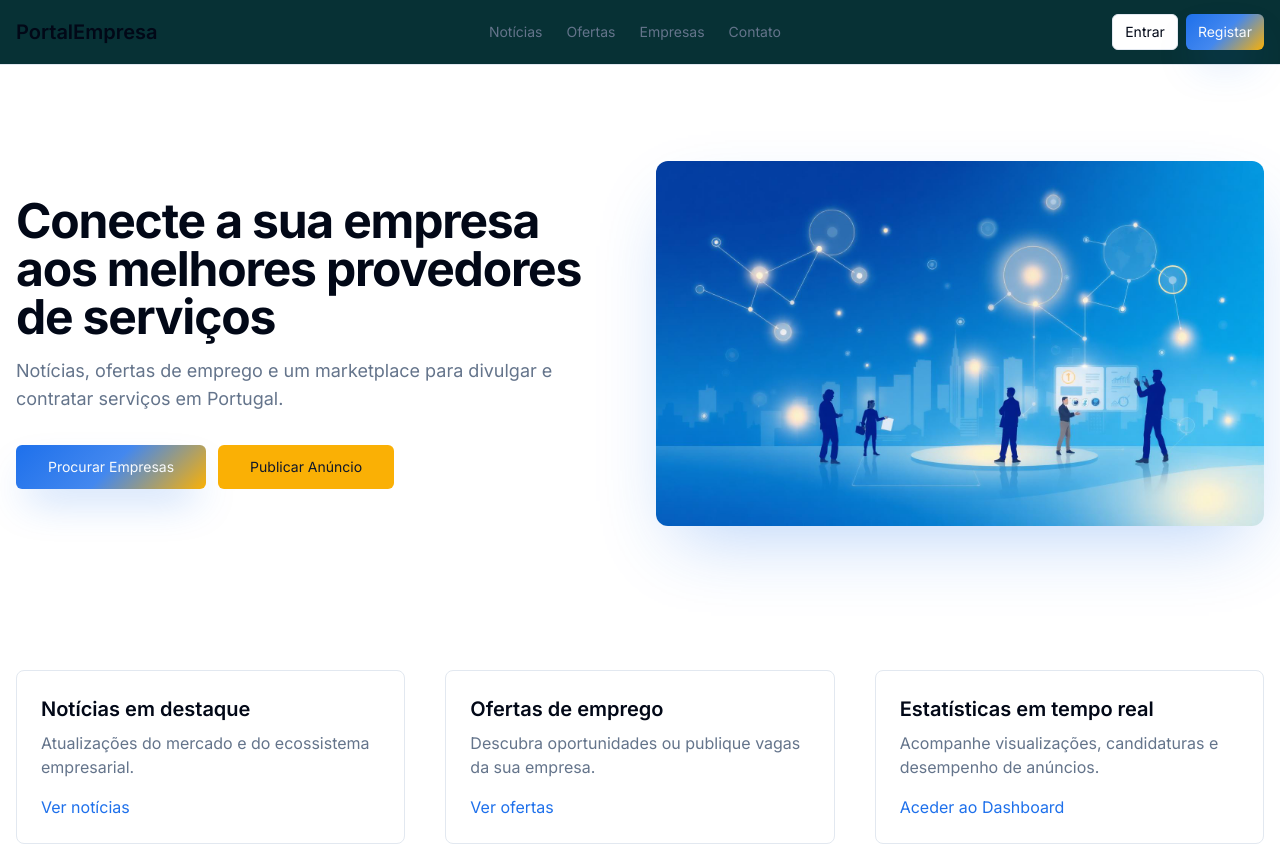
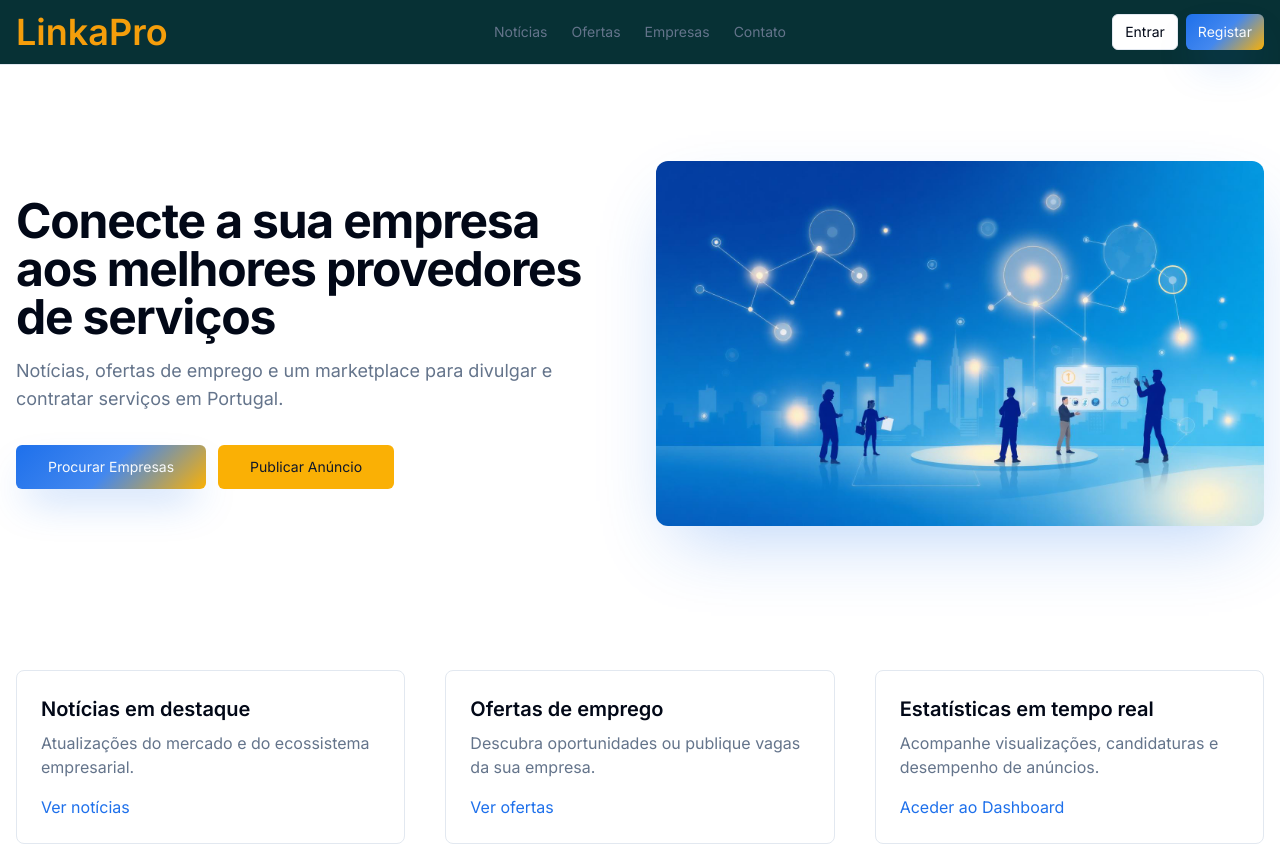
Before and after one commit to adiano2365/portal-servicos-pt, a React (Vite) app: page / in a window 1280 px wide. Shown: the top 846 px of the page. Built offline with nearby package versions, Linux system fonts and the light colour scheme.

Commit message:
Visual edit in Lovable
Edited UI in Lovable

```diff
--- a/src/components/layout/Header.tsx
+++ b/src/components/layout/Header.tsx
@@ -4,7 +4,7 @@ const Header = () => {
   return <header className="sticky top-0 z-40 w-full border-b bg-background/80 backdrop-blur">
       <div className="container mx-auto flex h-16 items-center justify-between gap-4 px-4 bg-[#073135]">
         <Link to="/" className="flex items-center gap-2 font-semibold text-foreground">
-          <span className="text-xl">PortalEmpresa</span>
+          <span className="text-4xl text-amber-500">LinkaPro</span>
         </Link>
         <nav className="hidden md:flex items-center gap-6 text-sm">
           <NavLink to="/noticias" className={({
```
